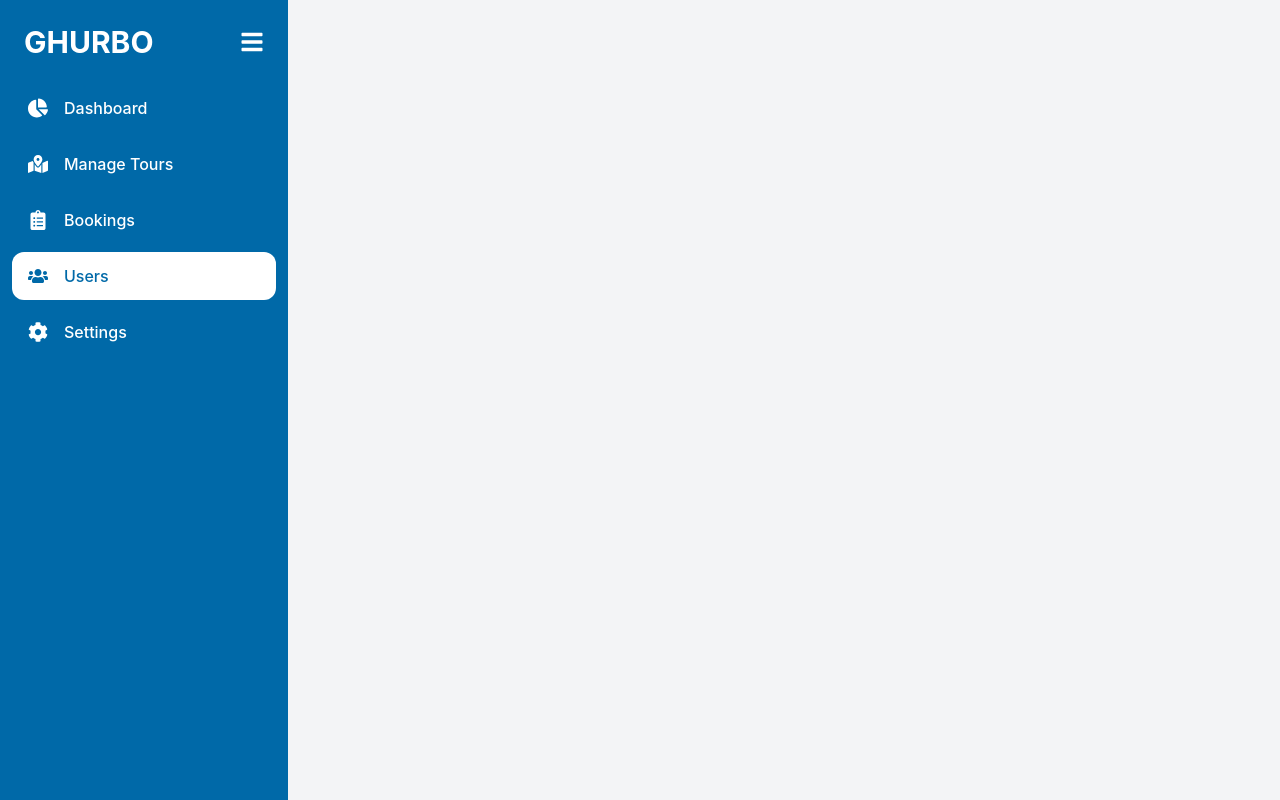
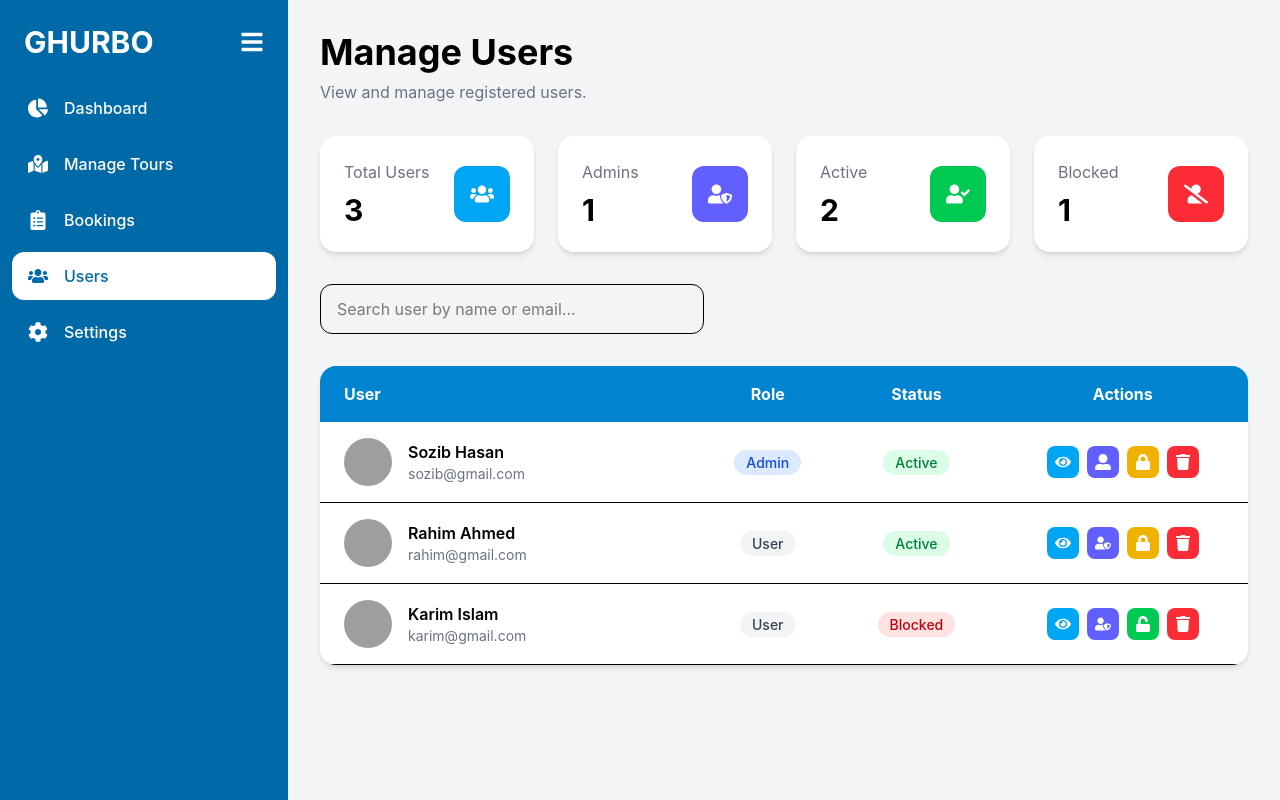
Before and after one commit to rafiulhasan1/Ghurbo, a React (Vite) app: page /admin/users in a window 1280 px wide. Built offline with nearby package versions, Linux system fonts and the light colour scheme; no server answers; sample sign-in values are in the browser's storage; grey boxes are pictures that could not be loaded.

Commit message:
udpated manage Users part

```diff
--- a/src/Components/Admin/UserFilter.jsx
+++ b/src/Components/Admin/UserFilter.jsx
@@ -0,0 +1,30 @@
+const UserFilter = ({
+    search,
+    setSearch,
+}) => {
+
+    return (
+
+        <div className="mb-8">
+
+            <input
+
+                type="text"
+
+                placeholder="Search user by name or email..."
+
+                value={search}
+
+                onChange={(e) => setSearch(e.target.value)}
+
+                className="w-full md:w-96 border rounded-xl px-4 py-3"
+
+            />
+
+        </div>
+
+    );
+
+};
+
+export default UserFilter;
--- a/src/Components/Admin/UserTable.jsx
+++ b/src/Components/Admin/UserTable.jsx
@@ -1,11 +1,198 @@
-import React from 'react';
+import {
+    FaEye,
+    FaUserShield,
+    FaUserAlt,
+    FaLock,
+    FaUnlock,
+    FaTrash,
+} from "react-icons/fa";
 
-const UserTable = () => {
+import UserRoleBadge from "./UserRoleBadge";
+import UserStatusBadge from "./UserStatusBadge";
+
+const UserTable = ({
+    users,
+    onView,
+    onRoleChange,
+    onStatusChange,
+    onDelete,
+}) => {
+
     return (
-        <div>
+
+        <div className="bg-white rounded-2xl shadow-md overflow-hidden">
+
+            <div className="overflow-x-auto">
+
+                <table className="min-w-full">
+
+                    <thead className="bg-sky-600 text-white">
+
+                        <tr>
+
+                            <th className="px-6 py-4 text-left">
+                                User
+                            </th>
+
+                            <th className="px-6 py-4 text-center">
+                                Role
+                            </th>
+
+                            <th className="px-6 py-4 text-center">
+                                Status
+                            </th>
+
+                            <th className="px-6 py-4 text-center">
+                                Actions
+                            </th>
+
+                        </tr>
+
+                    </thead>
+
+                    <tbody>
+
+                        {
+
+                            users.map((user) => (
+
+                                <tr
+                                    key={user.id}
+                                    className="border-b hover:bg-sky-50 transition"
+                                >
+
+                                    <td className="px-6 py-4">
+
+                                        <div className="flex items-center gap-4">
+
+                                            <img
+                                                src={user.photo}
+                                                alt={user.name}
+                                                className="w-12 h-12 rounded-full object-cover"
+                                            />
+
+                                            <div>
+
+                                                <h3 className="font-semibold">
+
+                                                    {user.name}
+
+                                                </h3>
+
+                                                <p className="text-sm text-gray-500">
+
+                                                    {user.email}
+
+                                                </p>
+
+                                            </div>
+
+                                        </div>
+
+                                    </td>
+
+                                    <td className="text-center">
+
+                                        <UserRoleBadge
+                                            role={user.role}
+                                        />
+
+                                    </td>
+
+                                    <td className="text-center">
+
+                                        <UserStatusBadge
+                                            status={user.status}
+                                        />
+
+                                    </td>
+
+                                    <td>
+
+                                        <div className="flex justify-center gap-2">
+
+                                            {/* View */}
+
+                                            <button
+                                                title="View"
+                                                onClick={() => onView(user)}
+                                                className="bg-sky-500 hover:bg-sky-600 text-white p-2 rounded-lg"
+                                            >
+                                                <FaEye />
+                                            </button>
+
+                                            {/* Role */}
+
+                                            <button
+                                                title="Change Role"
+                                                onClick={() => onRoleChange(user.id)}
+                                                className="bg-indigo-500 hover:bg-indigo-600 text-white p-2 rounded-lg"
+                                            >
+                                                {
+
+                                                    user.role === "Admin"
+                                                        ? <FaUserAlt />
+                                                        : <FaUserShield />
+
+                                                }
+                                            </button>
+
+                                            {/* Block / Unblock */}
+
+                                            <button
+                                                title={
+                                                    user.status === "Active"
+                                                        ? "Block User"
+                                                        : "Unblock User"
+                                                }
+                                                onClick={() => onStatusChange(user.id)}
+                                                className={`p-2 rounded-lg text-white ${
+                                                    user.status === "Active"
+                                                        ? "bg-yellow-500 hover:bg-yellow-600"
+                                                        : "bg-green-500 hover:bg-green-600"
+                                                }`}
+                                            >
+
+                                                {
+
+                                                    user.status === "Active"
+                                                        ? <FaLock />
+                                                        : <FaUnlock />
+
+                                                }
+
+                                            </button>
+
+                                            {/* Delete */}
+
+                                            <button
+                                                title="Delete User"
+                                                onClick={() => onDelete(user.id)}
+                                                className="bg-red-500 hover:bg-red-600 text-white p-2 rounded-lg"
+                                            >
+                                                <FaTrash />
+                                            </button>
+
+                                        </div>
+
+                                    </td>
+
+                                </tr>
+
+                            ))
+
+                        }
+
+                    </tbody>
+
+                </table>
+
+            </div>
 
         </div>
+
     );
+
 };
 
 export default UserTable;
--- a/src/Pages/Admin/ManageUsers.jsx
+++ b/src/Pages/Admin/ManageUsers.jsx
@@ -1,11 +1,61 @@
-import React from 'react';
+import { useState } from "react";
+
+import usersData from "../../data/users.json";
+
+import UserStats from "../../Components/Admin/UserStats";
+import UserFilter from "../../Components/Admin/UserFilter";
+import UserTable from "../../Components/Admin/UserTable";
 
 const ManageUsers = () => {
+
+    const [users] = useState(usersData);
+
+    const [search, setSearch] = useState("");
+
+    const filteredUsers = users.filter((user) =>
+        user.name.toLowerCase().includes(search.toLowerCase()) ||
+        user.email.toLowerCase().includes(search.toLowerCase())
+    );
+
     return (
+
         <div>
 
+            <div className="mb-8">
+
+                <h1 className="text-4xl font-bold">
+
+                    Manage Users
+
+                </h1>
+
+                <p className="text-gray-500 mt-2">
+
+                    View and manage registered users.
+
+                </p>
+
+            </div>
+
+            <UserStats users={users} />
+
+            <UserFilter
+                search={search}
+                setSearch={setSearch}
+            />
+
+            <UserTable
+                users={filteredUsers}
+                onView={() => {}}
+                onRoleChange={() => {}}
+                onStatusChange={() => {}}
+                onDelete={() => {}}
+            />
+
         </div>
+
     );
+
 };
 
 export default ManageUsers;
```
